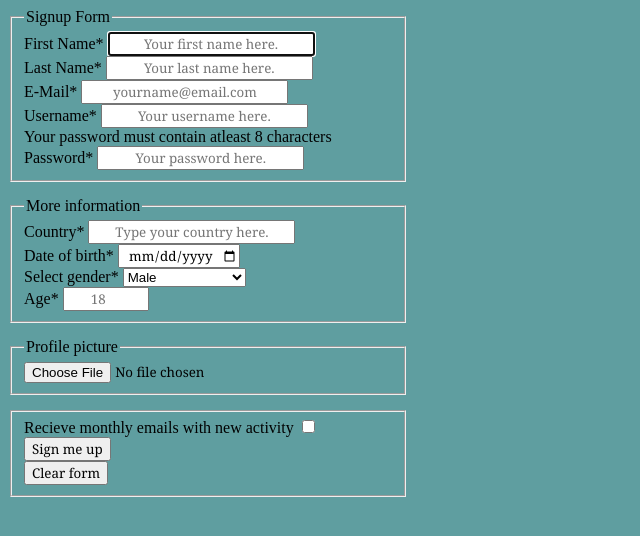
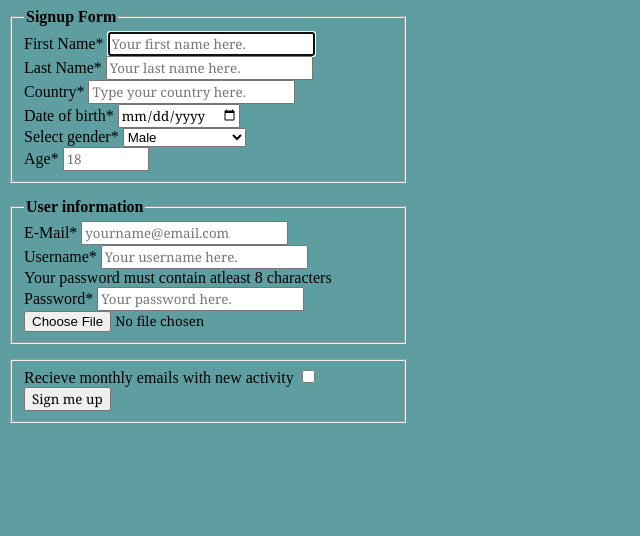
Before and after one commit to Zenress/Prologue-repository, a plain HTML site: page Opgave 5 - Form/index.html in a window 1280 px wide. Shown: the whole page, without its empty margins (0-640 px from the left). Drawn offline with Linux system fonts and the light colour scheme.

Commit message:
opdateret kl1139

```diff
--- a/Opgave 5 - Form/index.css
+++ b/Opgave 5 - Form/index.css
@@ -10,6 +10,11 @@ fieldset {
 }
 
 input {
-    text-align: center;
+    text-align: left;
     font-family: Cambria, Cochin, Georgia, Times, 'Times New Roman', serif;
 }
+
+legend{
+    font-weight: bolder;
+    font-size: 1,25vw;
+}
--- a/Opgave 5 - Form/index.html
+++ b/Opgave 5 - Form/index.html
@@ -21,25 +21,6 @@
                 <input id="Last Name" type="text" required placeholder="Your last name here.">
             </div>
 
-            <div>
-                <label for="E-Mail">E-Mail*</label>
-                <input id="E-Mail" type="text" required placeholder="yourname@email.com">
-            </div>
-
-            <div>
-                <label for="Username">Username*</label>
-                <input id="Username" type="text" required minlength="4" placeholder="Your username here.">
-            </div>
-
-            <div>
-                <span>Your password must contain atleast 8 characters <br></span>
-                <label for="Password">Password*</label>
-                <input id="Password" type="password" required minlength="8" placeholder="Your password here.">
-            </div>
-        </fieldset>
-
-        <fieldset>
-            <legend>More information</legend>
             <div>
                 <label for="Country">Country*</label>
                 <input id="Country" type="text" required placeholder="Type your country here.">
@@ -65,14 +46,29 @@
                 <input id="age" type="number" max="115" min="15" required placeholder="18">
             </div>
 
-
         </fieldset>
         <fieldset>
-            <legend>Profile picture</legend>
+            <legend>User information</legend>
+            <div>
+                <label for="E-Mail">E-Mail*</label>
+                <input id="E-Mail" type="email" required placeholder="yourname@email.com">
+            </div>
+
+            <div>
+                <label for="Username">Username*</label>
+                <input id="Username" type="text" required minlength="4" placeholder="Your username here.">
+            </div>
+
+            <div>
+                <span>Your password must contain atleast 8 characters <br></span>
+                <label for="Password">Password*</label>
+                <input id="Password" type="password" required minlength="8" placeholder="Your password here.">
+            </div>
             <div>
                 <label for=""></label>
                 <input type="file" required>
             </div>
+
         </fieldset>
         <fieldset>
             <div>
@@ -83,9 +79,6 @@
                 <label for="submit"></label>
                 <input id="submit" type="submit" value="Sign me up">
             </div>
-            <div>
-                <input type="reset" value="Clear form">
-            </div>
         </fieldset>
     </form>
 </body>
```
